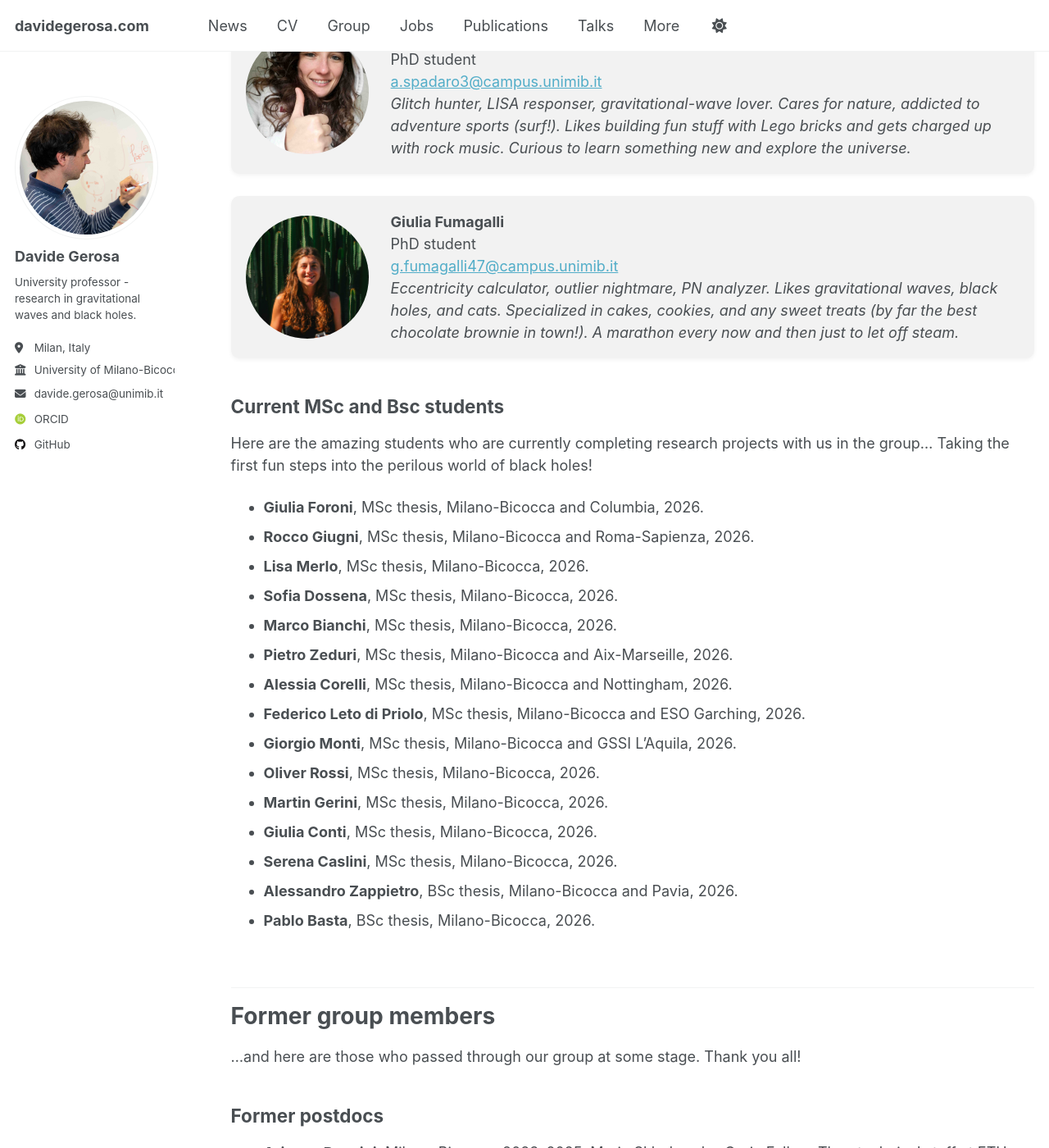
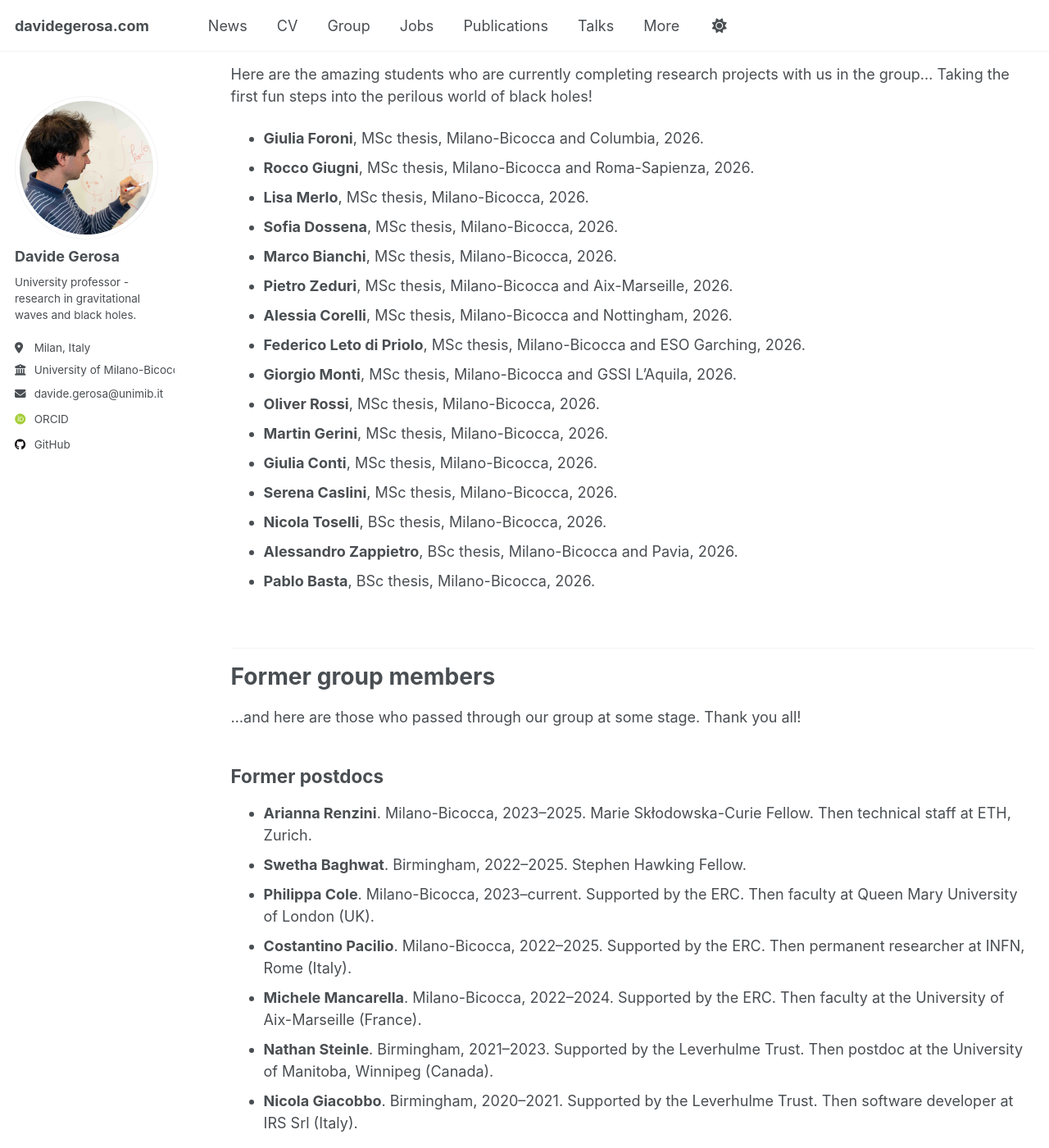
Before and after one commit to dgerosa/website, a Jekyll site: the page built from _pages/group.md, in a window 1280 px wide and 1400 px high, scrolled down 3158 px. Shown: the whole window at 82% size. Built offline with Jekyll 4.4.1, drawn with Linux system fonts in a browser that asks for light colours; some web fonts are replaced; some of the changed text lies outside the part shown.

Commit message:
Website update from workflow

```diff
--- a/_pages/_group.md
+++ b/_pages/_group.md
@@ -66,15 +66,6 @@ Here are the amazing people in my group. Come visit and chat science with us! If
   </div>
 </div>
 <div class="person">
-  <img src="{{ '/images/philippa-cole.jpg' | relative_url }}" alt="Philippa Cole" class="person-photo">
-  <div class="person-text">
-    <strong>Philippa Cole</strong><br>
-    Postdoc<br>
-<a href="mailto:philippa.cole@unimib.it">philippa.cole@unimib.it</a><br>
-    <em>Dark matter hunter, gravitational wave decipherer, primordial black hole dreamer. Looking for signatures of dark matter in gravitational wave signals. Enjoys food-centric trips around the world and dancing to Beyonce.</em>
-  </div>
-</div>
-<div class="person">
   <img src="{{ '/images/giulia-cuomo.jpg' | relative_url }}" alt="Giulia Cuomo" class="person-photo">
   <div class="person-text">
     <strong>Giulia Cuomo</strong><br>
@@ -128,15 +119,6 @@ Here are the amazing people in my group. Come visit and chat science with us! If
     <em>Glitch hunter, LISA responser, gravitational-wave lover. Cares for nature, addicted to adventure sports (surf!). Likes building fun stuff with Lego bricks and gets charged up with rock music. Curious to learn something new and explore the universe.</em>
   </div>
 </div>
-<div class="person">
-  <img src="{{ '/images/giulia-fumagalli.jpg' | relative_url }}" alt="Giulia Fumagalli" class="person-photo">
-  <div class="person-text">
-    <strong>Giulia Fumagalli</strong><br>
-    PhD student<br>
-<a href="mailto:g.fumagalli47@campus.unimib.it">g.fumagalli47@campus.unimib.it</a><br>
-    <em>Eccentricity calculator, outlier nightmare, PN analyzer. Likes gravitational waves, black holes, and cats. Specialized in cakes, cookies, and any sweet treats (by far the best chocolate brownie in town!). A marathon every now and then just to let off steam.</em>
-  </div>
-</div>
 </div>
 ## Current MSc and Bsc students
 Here are the amazing students who are currently completing research projects with us in the group… Taking the first fun steps into the perilous world of black holes!
@@ -154,6 +136,7 @@ Here are the amazing students who are currently completing research projects wit
 - **Martin Gerini**, MSc thesis, Milano-Bicocca, 2026.
 - **Giulia Conti**, MSc thesis, Milano-Bicocca, 2026.
 - **Serena Caslini**, MSc thesis, Milano-Bicocca, 2026.
+- **Nicola Toselli**, BSc thesis, Milano-Bicocca, 2026.
 - **Alessandro Zappietro**, BSc thesis, Milano-Bicocca and Pavia, 2026.
 - **Pablo Basta**, BSc thesis, Milano-Bicocca, 2026.
 
@@ -169,6 +152,7 @@ Here are the amazing students who are currently completing research projects wit
 
 - **Arianna Renzini**. Milano-Bicocca, 2023–2025. Marie Skłodowska-Curie Fellow. Then technical staff at ETH, Zurich.
 - **Swetha Baghwat**. Birmingham, 2022–2025. Stephen Hawking Fellow.
+- **Philippa Cole**. Milano-Bicocca, 2023–current. Supported by the ERC. Then faculty at Queen Mary University of London (UK).
 - **Costantino Pacilio**. Milano-Bicocca, 2022–2025. Supported by the ERC. Then permanent researcher at INFN, Rome (Italy).
 - **Michele Mancarella**. Milano-Bicocca, 2022–2024. Supported by the ERC. Then faculty at the University of Aix-Marseille (France).
 - **Nathan Steinle**. Birmingham, 2021–2023. Supported by the Leverhulme Trust. Then postdoc at the University of Manitoba, Winnipeg (Canada).
@@ -176,6 +160,7 @@ Here are the amazing students who are currently completing research projects wit
 
 ## Former PhD students
 
+- **Giulia Fumagalli**. Milano-Bicocca, 2022–2025. Supported by the ERC. Then Burke Fellow at the California Institute of Technology (USA).
 - **Viola De Renzis**. Milano-Bicocca, 2021–2024. Supported by the ERC. Then postdoc at the University of Aix-Marseille (France) .
 - **Daria Gangardt**. Birmingham, 2020–2024. Supported by STFC. Then Research Associate at the UK Centre for Ecology & Hydrology (UKCEH).
 - **Matthew Mould**. Birmingham, 2019–2023. Supported by STFC. Then postdoc at the Massachusetts Institute of Technology (USA).
```
Also changed, not shown: other parts of _pages/_group.md (+1 -1 lines), _pages/_citations.md (+15 -15 lines), _pages/_publications.md (+1 -1 lines), _pages/_talks.md (+3 -2 lines).
